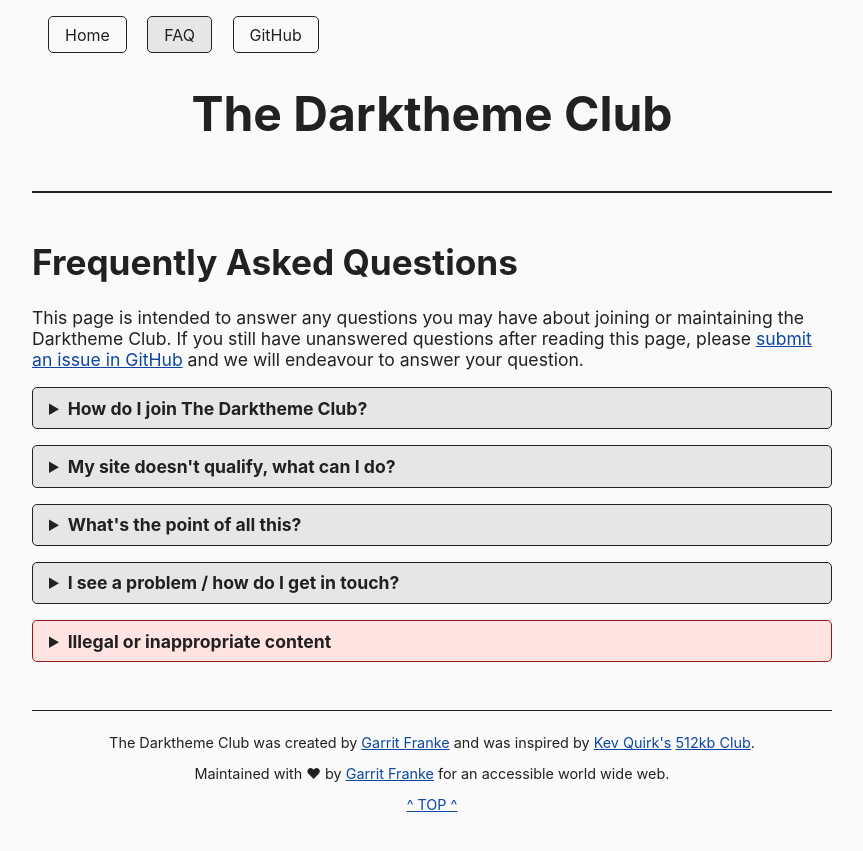
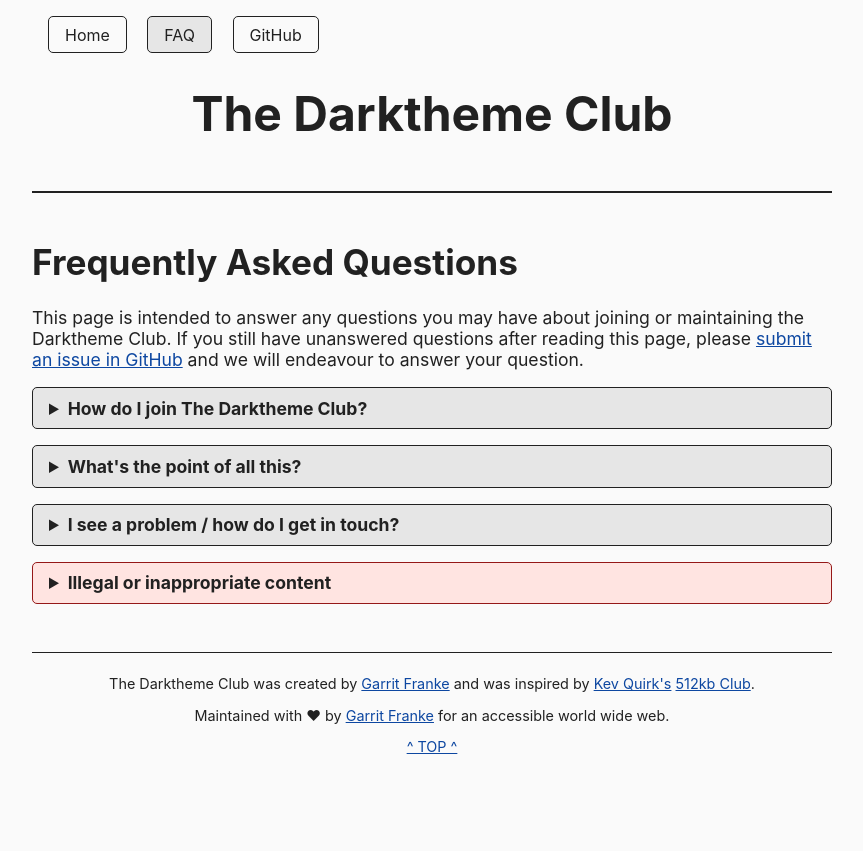
Before and after one commit to katherinek727/darktheme.club, a Jekyll site: the page built from faq.md, in a window 1280 px wide. Shown: the top 851 px of the page, without its empty margins (208-1071 px from the left). Built offline with Jekyll 4.4.1, drawn with Linux system fonts in a browser that asks for light colours.

Commit message:
faq: convert second faq entry

```diff
--- a/_includes/faq-02.html
+++ b/_includes/faq-02.html
@@ -1,32 +1,33 @@
 <details>
-    <summary>My site doesn't qualify, what can I do?</summary>
-    <p>
-        Many sites won't qualify for the 512KB Club, but there are some quick
-        things you could try to reduce the size of your site:
-    </p>
+    <summary>What's the point of all this?</summary>
+    <p><b>That's a great question!</b></p>
 
-    <p>
-        <b
-            >1. Replace custom fonts with a local font stack by replacing your
-            <code>font-family</code> declerations in your CSS to one of the
-            following:</b
-        >
-    </p>
-    <pre><code># Sans-serif font stack
-font-family: -apple-system, BlinkMacSystemFont, "Avenir Next", Avenir, "Nimbus Sans L", Roboto, Noto, "Segoe UI", Arial, Helvetica, "Helvetica Neue", sans-serif;
+    <p>I decided to start this project for a couple of reasons:</p>
 
-# Serif font stack
-font-family: Constantia, "Lucida Bright", Lucidabright, "Lucida Serif", Lucida, "DejaVu Serif", "Bitstream Vera Serif", "Liberation Serif", Georgia, serif;</code></pre>
-
-    <p>
-        <b>2. Optimise any images you have on your page.</b>
-        <a target="blank" href="https://shortpixel.com">Short Pixel</a> is a
-        great service for this.
-    </p>
-
-    <p>
-        <b>3. If all else fails</b> and your site is pretty close the 512KB, but
-        not quite there, why not apply for Bradley Taunt's
-        <a target="blank" href="https://1mb.club">1MB Club</a> instead?
-    </p>
+    <ol>
+        <li>
+            People with certain visual imparements have a hard time navigating a
+            web without a dark theme. There are plugins that try to emulate a
+            dark theme for some sites, but those are not always accurate.
+        </li>
+        <li>
+            As a software engineer, I often stay up late browsing through
+            articles on
+            <a href="https://news.ycombinator.com/">HackerNews</a> or
+            <a href="https://lobste.rs/">lobste.rs</a>. After spending some time
+            in my dark-themed editor and dark-themed search engines, the last
+            thing my eyes want to see is a blindingly bright website preventing
+            my brain from entering "sleep mode".
+        </li>
+        <li>
+            Most, if not all, of the sites listed are personal sites. Many of
+            which are blogs. The Darktheme Club is a great way of discovering
+            other blog owners who are also interested in accessible web design.
+            Think of it like a modern day
+            <a target="blank" href="https://en.wikipedia.org/wiki/Webring"
+                >webring</a
+            >.
+        </li>
+        <li>It's a bit of fun, so why not?</li>
+    </ol>
 </details>
--- a/_includes/faq-03.html
+++ b/_includes/faq-03.html
@@ -1,19 +1,21 @@
 <details>
-    <summary>What's the point of all this?</summary>
-    <p><b>That's a great question!</b></p>
+    <summary>I see a problem / how do I get in touch?</summary>
+    <p>
+        See a problem on this site? Maybe there's a site listed that's not
+        longer live, or no longer qualifies for the club. Or, maybe you just
+        want to get in touch for some reason.
+    </p>
 
-    <p>I decided to start this project for a couple of reasons:</p>
-
-    <ol>
-        <li>
-            Most, if not all, of the sites listed are personal sites. Many of
-            which are blogs. The 512KB Club is a great way of discovering other
-            blog owners who are also interested in minimalist/efficient web
-            design. Think of it like a modern day
-            <a target="blank" href="https://en.wikipedia.org/wiki/Webring"
-                >webring</a
-            >.
-        </li>
-        <li>It's a bit of fun, so why not?</li>
-    </ol>
+    <p>
+        If so,
+        <a
+            target="blank"
+            href="https://github.com/garritfra/darktheme.club/issues"
+            >create an issue on GitHub</a
+        >
+        or use
+        <a target="blank" href="https://garrit.xyz/contact"
+            >the contact page on my main website</a
+        >.
+    </p>
 </details>
--- a/_includes/faq-04.html
+++ b/_includes/faq-04.html
@@ -1,21 +1,18 @@
-<details>
-    <summary>I see a problem / how do I get in touch?</summary>
+<details class="red-notice" id="lightweight-notice">
+    <summary>Illegal or inappropriate content</summary>
+
     <p>
-        See a problem on this site? Maybe there's a site listed that's not
-        longer live, or no longer qualifies for the club. Or, maybe you just
-        want to get in touch for some reason.
+        This can be anything we deem inappropriate for the Darktheme Club.
+        Things like pornographic sites, or sites that contain NSFW material will
+        not be added. Basically, if you wouldn't show it to your grandma or your
+        kids, you're probably not going to get accepted.
     </p>
 
     <p>
-        If so,
-        <a
-            target="blank"
-            href="https://github.com/garritfra/darktheme.club/issues"
-            >create an issue on GitHub</a
+        <b
+            >We reserve the right to refuse any site we deem to be
+            inappropriate, even if it doesn't obviously align to any of the
+            rules stated above.</b
         >
-        or use
-        <a target="blank" href="https://garrit.xyz/contact"
-            >the contact page on my main website</a
-        >.
     </p>
 </details>
--- a/_includes/faq-05.html
+++ /dev/null
@@ -1,18 +0,0 @@
-<details class="red-notice" id="lightweight-notice">
-    <summary>Illegal or inappropriate content</summary>
-
-    <p>
-        This can be anything we deem inappropriate for the Darktheme Club.
-        Things like pornographic sites, or sites that contain NSFW material will
-        not be added. Basically, if you wouldn't show it to your grandma or your
-        kids, you're probably not going to get accepted.
-    </p>
-
-    <p>
-        <b
-            >We reserve the right to refuse any site we deem to be
-            inappropriate, even if it doesn't obviously align to any of the
-            rules stated above.</b
-        >
-    </p>
-</details>
--- a/faq.md
+++ b/faq.md
@@ -15,5 +15,3 @@ This page is intended to answer any questions you may have about joining or main
 {% include faq-03.html %}
 
 {% include faq-04.html %}
-
-{% include faq-05.html %}
```
